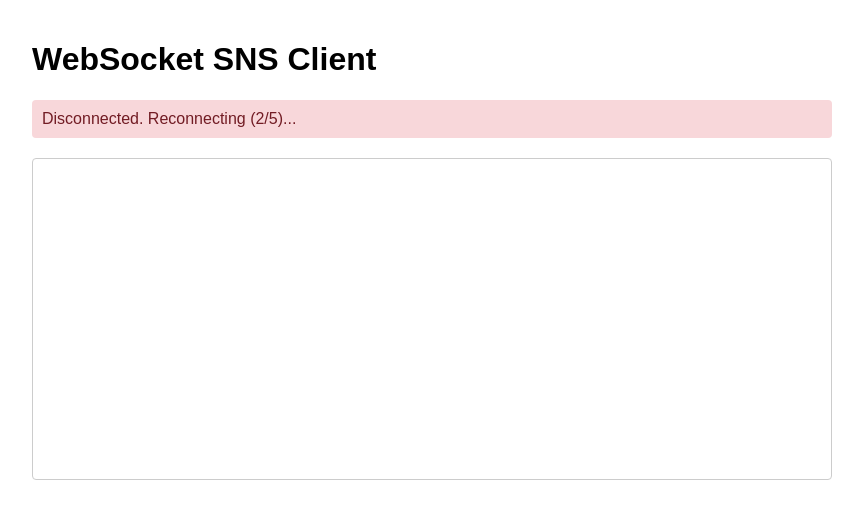
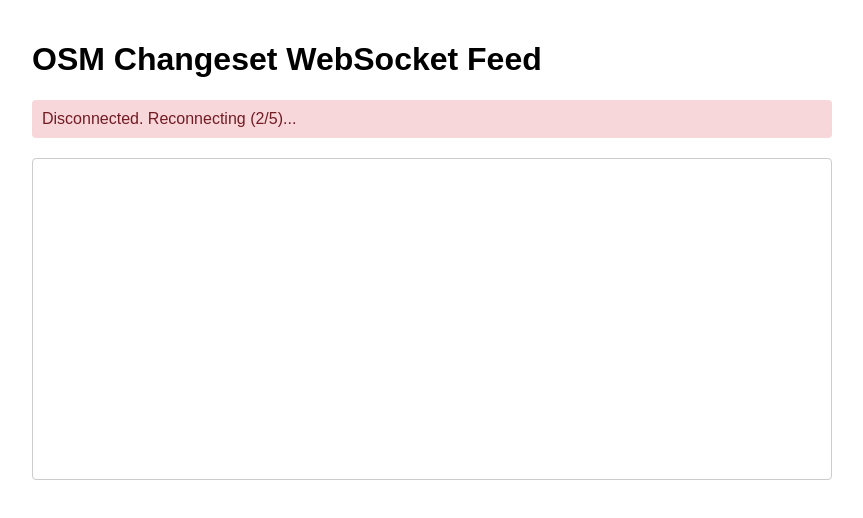
Before and after one commit to geohacker/mapbeat, a plain HTML site: page index.html in a window 1280 px wide. Shown: the whole page, without its empty margins (208-1071 px from the left). Drawn offline with Linux system fonts and the light colour scheme.

Commit message:
update example html name

```diff
--- a/index.html
+++ b/index.html
@@ -3,7 +3,7 @@
 <head>
     <meta charset="UTF-8">
     <meta name="viewport" content="width=device-width, initial-scale=1.0">
-    <title>WebSocket SNS Client</title>
+    <title>OSM Changeset WebSocket Feed</title>
     <style>
         body {
             font-family: Arial, sans-serif;
@@ -45,7 +45,7 @@
     </style>
 </head>
 <body>
-    <h1>WebSocket SNS Client</h1>
+    <h1>OSM Changeset WebSocket Feed</h1>
 
     <div id="statusBar" class="status disconnected">
         Disconnected
```
